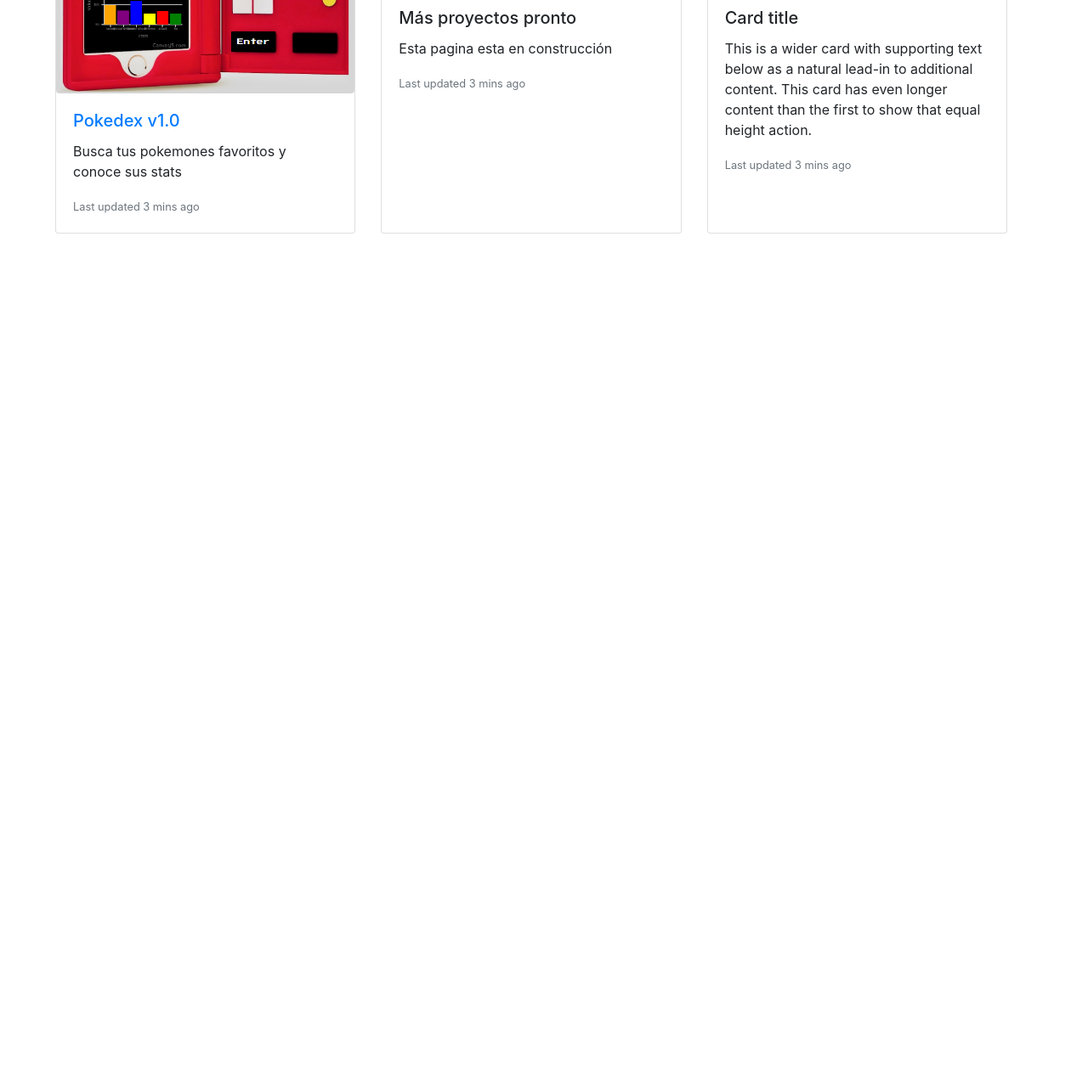
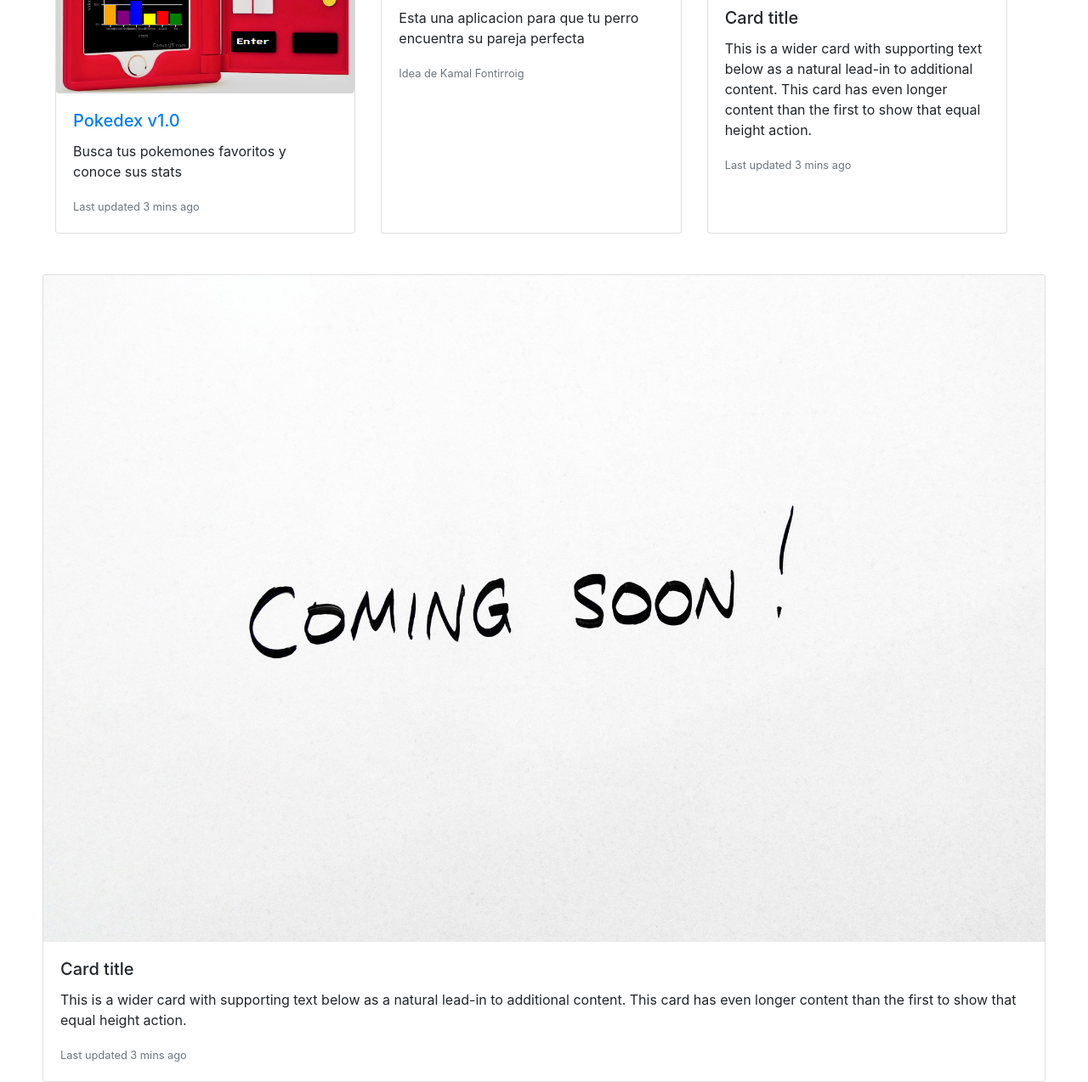
Before and after one commit to DesafioGitHub/DesafioGitHub.github.io, a plain HTML site: page index.html in a window 1280 px wide. Shown: the part 918-2192 px from the top of the page at 85% size. Before the commit the page ends 1241 px from the top, so only its background shows below. Drawn offline with nearby package versions, Linux system fonts and the light colour scheme; a script that the page names is missing; files whose address does not match are found by name; a web font is replaced by a local one.

Commit message:
Tinder para perros por Kamal Fontirroig

```diff
--- a/index.html
+++ b/index.html
@@ -44,14 +44,16 @@
                 <p class="card-text"><small class="text-muted">Last updated 3 mins ago</small></p>
             </div>
         </div>
+
         <div class="card">
-            <img class="card-img-top" src="assets/img/coming-soon.jpg" alt="Card image cap">
+            <img class="card-img-top" src="assets/img/dos-perros.jpg" alt="Card image cap">
             <div class="card-body">
-                <h5 class="card-title">Más proyectos pronto</h5>
-                <p class="card-text">Esta pagina esta en construcción</p>
-                <p class="card-text"><small class="text-muted">Last updated 3 mins ago</small></p>
+                <h5 class="card-title">Tinder para perros</h5>
+                <p class="card-text">Esta una aplicacion para que tu perro encuentra su pareja perfecta</p>
+                <p class="card-text"><small class="text-muted">Idea de Kamal Fontirroig</small></p>
             </div>
         </div>
+
         <div class="card">
             <img class="card-img-top" src="assets/img/coming-soon.jpg" alt="Card image cap">
             <div class="card-body">
@@ -61,6 +63,16 @@
             </div>
         </div>
     </div>
+
+    <div class="card">
+        <img class="card-img-top" src="assets/img/coming-soon.jpg" alt="Card image cap">
+        <div class="card-body">
+            <h5 class="card-title">Card title</h5>
+            <p class="card-text">This is a wider card with supporting text below as a natural lead-in to additional content. This card has even longer content than the first to show that equal height action.</p>
+            <p class="card-text"><small class="text-muted">Last updated 3 mins ago</small></p>
+        </div>
+    </div>
+</div>
     <!--   E N D -    Carddeck con proyectos -->
 
     <script src="assets/js/index_script.js" type="text/javascript"></script>
```
Also changed, not shown: assets/img/dos-perros.jpg (added).
